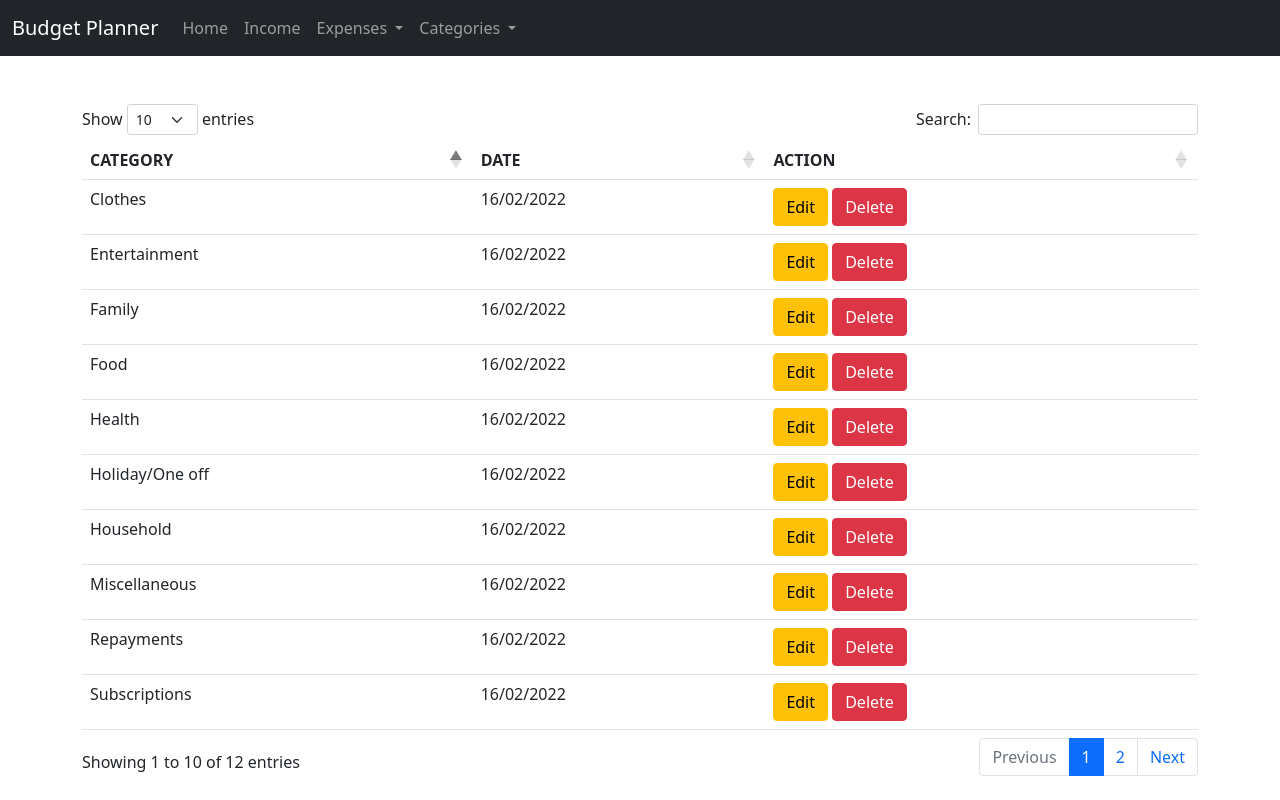
After one commit to karkibishal/budget_planner, a Flask app: page /view_category in a window 1280 px wide. The commit adds this page. Run offline with Flask 2, Linux system fonts and the light colour scheme; data comes from the database, SQL or seed files in the repository; some libraries are stand-ins or nearby versions.

Commit message:
BK: Added CRUD for categories table

```diff
--- a/application/forms.py
+++ b/application/forms.py
@@ -45,6 +45,13 @@ class IncomeForm(FlaskForm):
 
     submit = SubmitField("Submit")
 
+class CategoriesForm(FlaskForm):
+
+    name = StringField("Category", validators = [InputRequired()])
+    date = DateField("Date", default = date.today, validators = [InputRequired()])
+
+    submit = SubmitField("Save")
+
 choices_cat = []
 for item in Categories.query.all():
     choices_cat.append((item.name, item.name))
--- a/application/models.py
+++ b/application/models.py
@@ -4,7 +4,7 @@ from application import db
 class Categories(db.Model):
     id = db.Column(db.Integer, primary_key = True)
     name = db.Column(db.String(50), unique = True, nullable = False)
-    date = db.Column(db.DateTime, nullable = False, default = date.today)
+    date = db.Column(db.Date, nullable = False, default = date.today)
     items = db.relationship('Expenses', backref = 'category')
 
 class Expenses(db.Model):
--- a/application/routes.py
+++ b/application/routes.py
@@ -2,7 +2,7 @@ from flask import render_template, url_for, redirect, request
 from application import app, db
 from datetime import timedelta, date
 from application.models import Income, Categories, Expenses
-from application.forms import IncomeForm, ExpensesForm
+from application.forms import IncomeForm, ExpensesForm, CategoriesForm
 from application.chart_func import weeklyExpense, categoricalExpense, monthlyExpense
 
 @app.route('/', methods=['POST', 'GET'])
@@ -17,14 +17,9 @@ def index():
     # total expense months comparison bar chart
     monthly_expense = monthlyExpense()
 
-    return render_template('index.html', title="Budget Planner", weekly_expense=weekly_expense,
+    return render_template('index.html', title="Budget Planner Dashboard", weekly_expense=weekly_expense,
                             categorical_expense=categorical_expense, monthly_expense=monthly_expense)
 
-
-@app.route('/categories', methods=['POST', 'GET'])
-def categories():
-    categories = Categories.query.all()
-    return render_template('categories.html', title="Categories", categories=categories)
 
 
 @app.route('/income', methods=['POST', 'GET'])
@@ -79,9 +74,43 @@ def income():
     return render_template('income.html', title="Add income details", form=form)
 
 
-@app.route('/expenses', methods=['POST', 'GET'])
-def expenses():
-    return render_template('expenses.html')
+@app.route('/add_category', methods=['POST', 'GET'])
+def add_category():
+    form = CategoriesForm()
+    if form.validate_on_submit():
+        category = Categories(
+                    name = form.name.data,
+                    date = form.date.data,
+                    )
+        db.session.add(category)
+        db.session.commit()
+        return redirect(url_for('add_category'))
+    return render_template('add_category.html', title="Add expense categories", form=form)
+
+@app.route('/view_category', methods=['POST', 'GET'])
+def view_category():
+    all_categories = Categories.query.all()
+    return render_template('view_category.html', title="View categories", all_categories=all_categories)
+
+@app.route('/edit_category/<int:id>', methods=['GET', 'POST'])
+def edit_category(id):
+    category = Categories.query.get(id)
+    form = CategoriesForm(name = category.name, date = category.date)
+    if form.validate_on_submit():
+        category.name = form.name.data
+        category.date = form.date.data
+        db.session.commit()
+        return redirect(url_for('view_category'))
+    elif request.method == 'GET':
+        form = form
+    return render_template('edit_category.html', title='Edit expense categories', form=form)
+
+@app.route('/delete_category/<int:id>')
+def delete_category(id):
+    category = Categories.query.get(id)
+    db.session.delete(category)
+    db.session.commit()
+    return redirect(url_for('view_category'))
 
 
 @app.route('/add_expense', methods=['POST', 'GET'])
@@ -103,7 +132,7 @@ def add_expense():
 @app.route('/view_expenses', methods=['POST', 'GET'])
 def view_expenses():
     all_expenses = Expenses.query.all()
-    return render_template('view_expenses.html', title="Budget Planner", all_expenses=all_expenses)
+    return render_template('view_expenses.html', title="View expenses", all_expenses=all_expenses)
 
 
 @app.route('/edit_expense/<int:id>', methods=['GET', 'POST'])
@@ -120,7 +149,7 @@ def edit_expense(id):
         return redirect(url_for('view_expenses'))
     elif request.method == 'GET':
         form = form
-    return render_template('edit_expense.html', title='Edit expenses', form=form)
+    return render_template('edit_expense.html', title='Edit expense items', form=form)
 
 
 @app.route('/delete_expense/<int:id>')
--- a/application/templates/index.html
+++ b/application/templates/index.html
@@ -4,6 +4,7 @@
     <div class="container"><br>
         <div class="row align-items-center justify-content-center mb-4">
             <div class="col-sm-6">
+                <h2><strong>{{ title }}</strong></h2><br><br><br>
                 <canvas id="lineChart"></canvas>
             </div>
         </div><br>
--- a/application/templates/layout.html
+++ b/application/templates/layout.html
@@ -3,7 +3,7 @@
   <div id="topheader">
     <nav class="navbar navbar-expand-lg navbar-dark bg-dark">
       <div class="container-fluid">
-        <a class="navbar-brand" href="#">Budget Planner</a>
+        <a class="navbar-brand" href="{{ url_for('index') }}">Budget Planner</a>
         <button class="navbar-toggler" type="button" data-bs-toggle="collapse" data-bs-target="#navbarNavDropdown" aria-controls="navbarNavDropdown" aria-expanded="false" aria-label="Toggle navigation">
           <span class="navbar-toggler-icon"></span>
         </button>
@@ -24,6 +24,15 @@
                 <li><a class="dropdown-item" href="{{ url_for('view_expenses') }}">View</a></li>
               </ul>
             </li>
+            <li class="nav-item dropdown">
+              <a class="nav-link dropdown-toggle" href="#" id="navbarDropdownMenuLink" role="button" data-bs-toggle="dropdown" aria-expanded="false">
+                Categories
+              </a>
+              <ul class="dropdown-menu" aria-labelledby="navbarDropdownMenuLink">
+                <li><a class="dropdown-item" href="{{ url_for('add_category') }}">Add</a></li>
+                <li><a class="dropdown-item" href="{{ url_for('view_category') }}">View</a></li>
+              </ul>
+            </li>
           </ul>
         </div>
       </div>
--- /dev/null
+++ b/application/templates/view_category.html
@@ -0,0 +1,57 @@
+{% extends 'layout.html' %}
+{% block body_content %}
+<div class="container"><br>
+  <div class="row align-items-center justify-content-center">
+<table id="all_categories_table" class="table">
+    <thead>
+      <tr>
+          <th>CATEGORY</th>
+          <th>DATE</th>
+          <th>ACTION</th>
+      </tr>
+    </thead>
+    <tbody>
+      {% for category in all_categories %}
+        <tr>
+            <td>{{ category.name }}</td>
+            <td>{{ category.date.strftime("%d/%m/%Y") }}</td>
+            <td><div class="d-grid gap-2 d-md-block">
+                <a type="button" class="btn btn-warning" href="{{ url_for("edit_category", id=category.id) }}">Edit</a>
+                <a type="button" class="btn btn-danger" data-bs-toggle="modal" data-bs-target="#deleteModal">Delete</a>
+                </div>
+                <!-- Modal -->
+                <div class="modal fade" id="deleteModal" tabindex="-1" aria-labelledby="deleteModalLabel" aria-hidden="true">
+                  <div class="modal-dialog">
+                    <div class="modal-content">
+                      <div class="modal-header">
+                        <h5 class="modal-title" id="exampleModalLabel">Are you sure you want to delete?</h5>
+                        <button type="button" class="btn-close" data-bs-dismiss="modal" aria-label="Close"></button>
+                      </div>
+                      <div class="modal-body">
+                        Category: {{ category.name }}<br>
+                        Date: {{ category.date }}<br>
+                      </div>
+                      <div class="modal-footer">
+                        <button type="button" class="btn btn-secondary" data-bs-dismiss="modal">No</button>
+                        <a type="button" class="btn btn-primary" href="{{ url_for("delete_category", id=category.id) }}">Yes</a>
+                      </div>
+                    </div>
+                  </div>
+                </div>
+            </td>
+        </tr>
+      {% endfor %}
+    </tbody>
+  </table>
+  </div>
+</div>
+{% endblock body_content %}
+
+
+{% block scripts %}
+  <script>
+    $(document).ready(function () {
+      $('#all_categories_table').DataTable();
+    });
+  </script>
+{% endblock %}
```
Also changed, not shown: application/templates/add_category.html (added, +32 -0 lines), application/templates/edit_category.html (added, +31 -0 lines), application/templates/edit_expense.html (+5 -4 lines).
